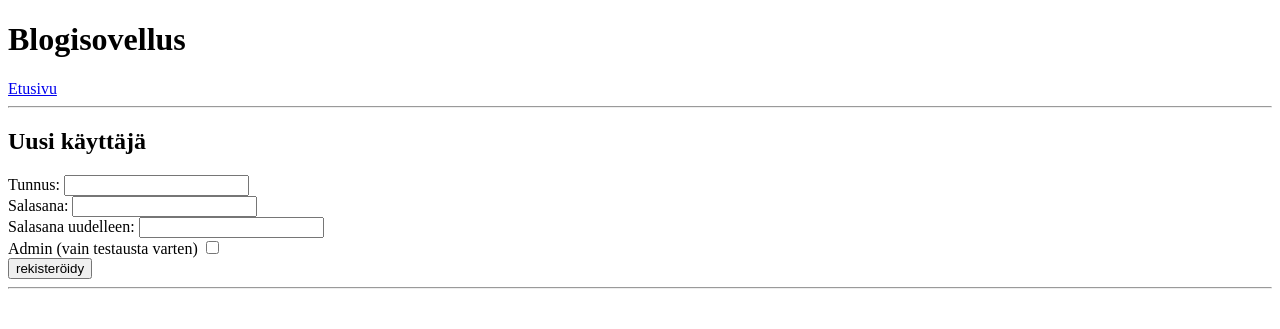
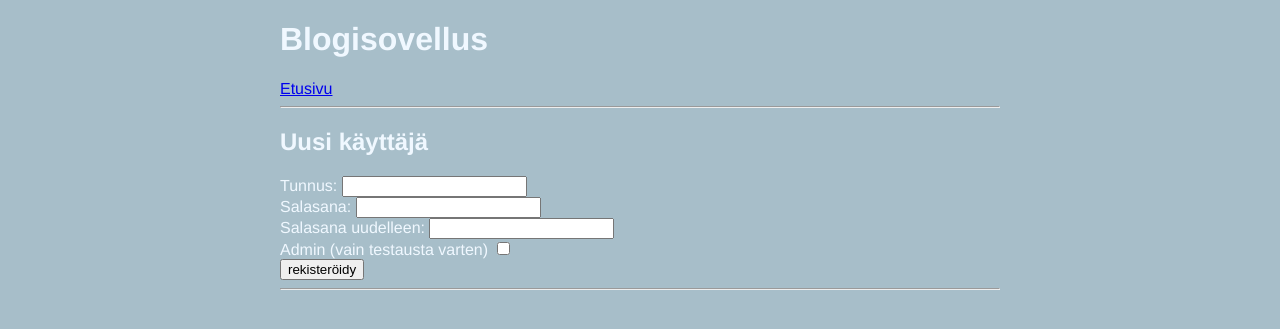
Before and after one commit to Ogkarhu/blogisovellus2, a Flask app: page /register in a window 1280 px wide. Shown: the top 329 px of the page. Run offline with Flask 3, Linux system fonts and the light colour scheme.

Commit message:
aloitettu muotoilu

```diff
--- /dev/null
+++ b/static/styles.css
@@ -0,0 +1,7 @@
+body {
+    margin: auto;
+    max-width: 45em;
+    font-family: 'Helvetica', 'Arial', sans-serif;
+    background-color: rgb(167, 190, 201);
+    color:aliceblue
+}
--- a/templates/index.html
+++ b/templates/index.html
@@ -37,7 +37,7 @@
         <input type="hidden" value="{{post[0]}}" name = "post_id"/>
         <textarea name="comment" rows="2" cols="40"></textarea>
         <input type="hidden" name="csrf_token" value="{{ session.csrf_token }}">
-        <input type="submit" value="Lähetä">
+        <input class="btn-primary" type="submit" value="Lähetä">
     </form>
     {%for comment in post.comments %}
         {{comment[2]}} | {{comment[1]}}
--- a/templates/layout.html
+++ b/templates/layout.html
@@ -1,7 +1,12 @@
 <!doctype html>
+<link rel="stylesheet" href="{{url_for('static', filename='styles.css')}}">
+<meta name="viewport" content="width=device-width, initial-scale=1">
+<body>
 <title>Blogisovellus- {% block title %}{% endblock %}</title>
 <h1>Blogisovellus</h1>
 <a href="/">Etusivu</a>
 <hr>
 {% block content %}{% endblock %}
 <hr>
+
+</body>
```
